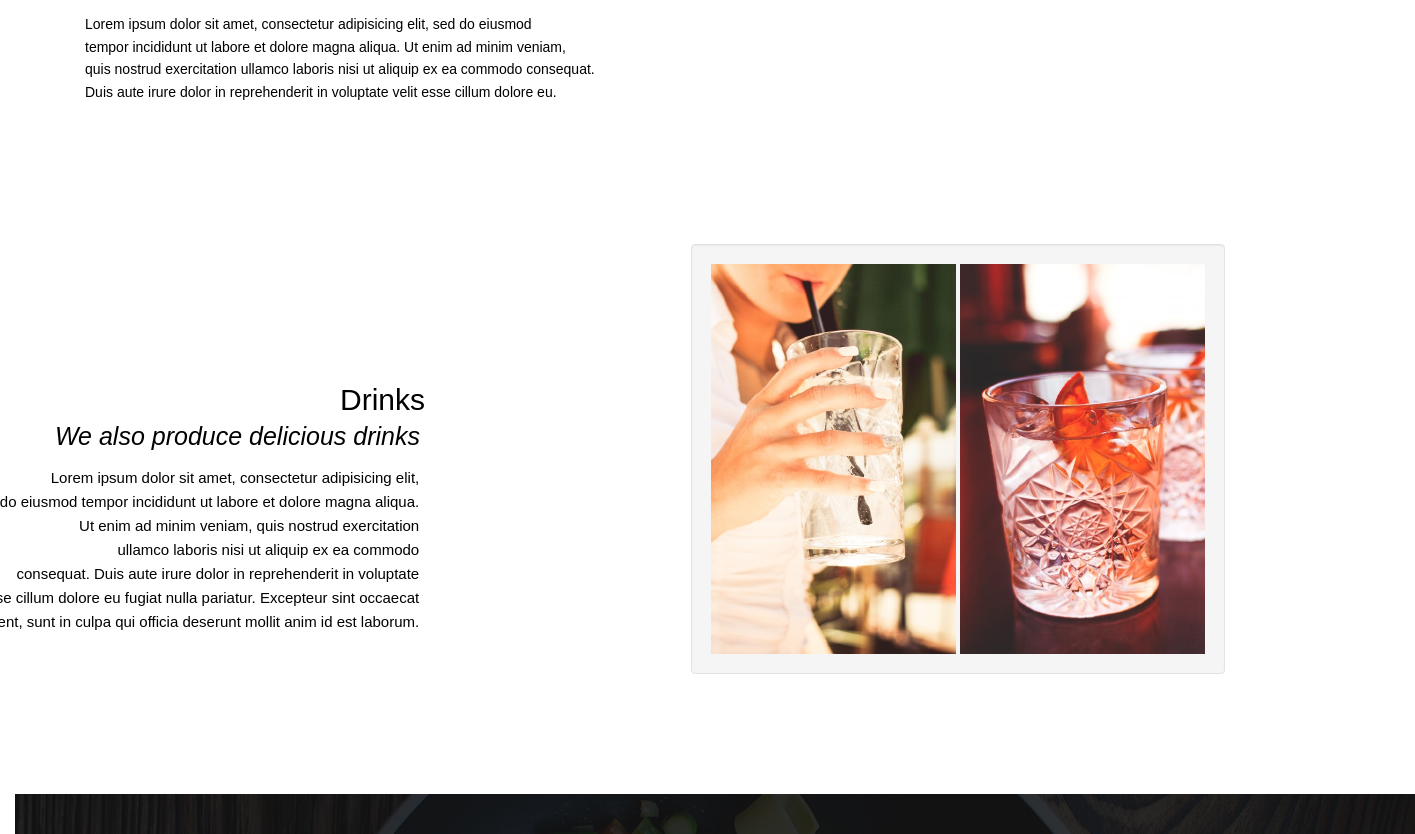
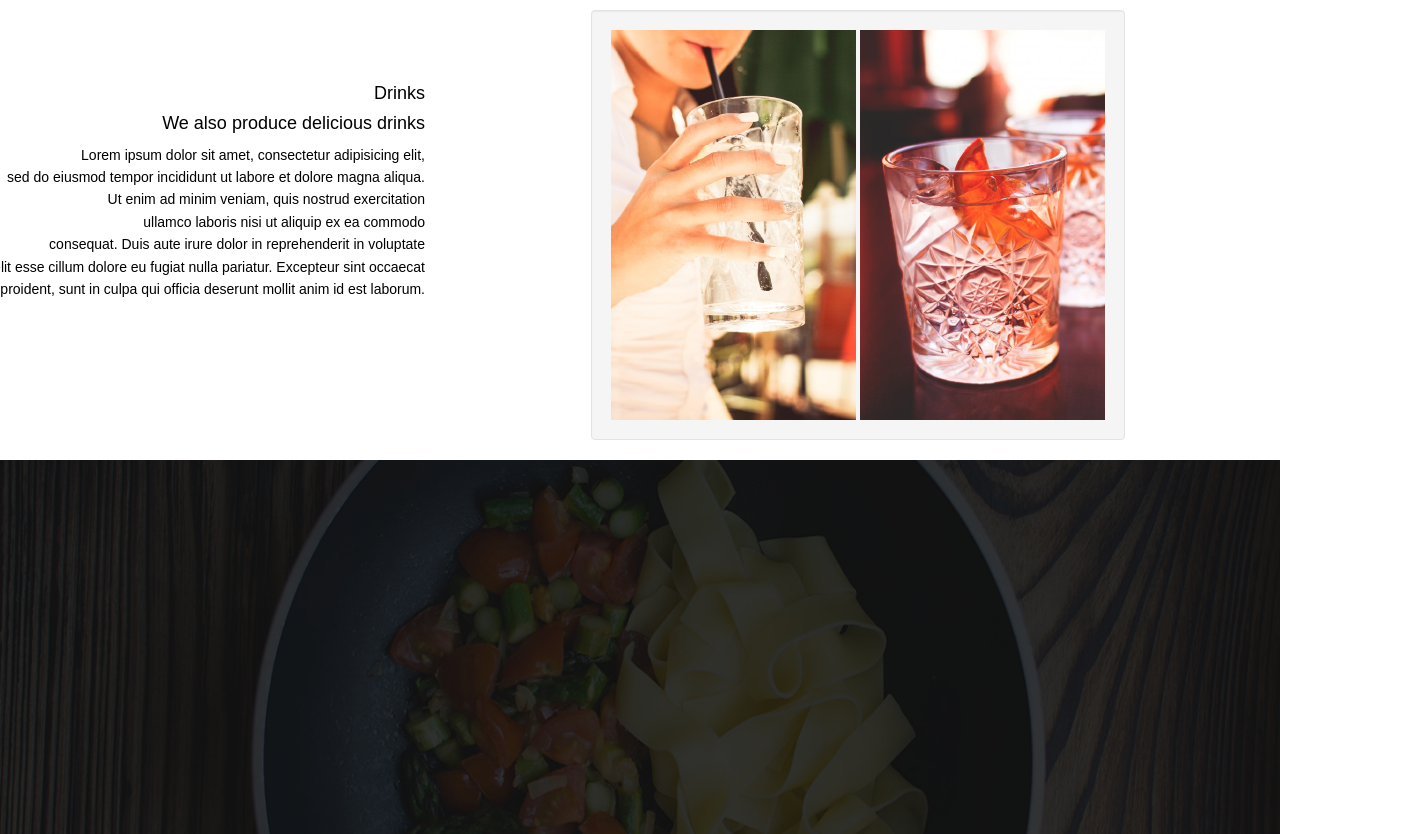
Before and after one commit to probantan/2nd-project, a plain HTML site: page index.html in a window 1280 px wide. Shown: the part 1426-2260 px from the top of the page, 1415 px wide, since content can reach past the window. Drawn offline with nearby package versions, Linux system fonts and the light colour scheme; a script that the page names is missing.

Commit message:
sized my background to fit the screen

```diff
--- a/css/styles.css
+++ b/css/styles.css
@@ -125,13 +125,10 @@ body{
 
  }
  #bg{
-   background-image: url('../img/foodsBg.jgp');
    height: 100%;
    position:relative;
    width: 100%;
-   padding: 0px;
    background-size: cover;
-   margin: 0px;
    background-position: center;
 
 
@@ -158,7 +155,7 @@ body{
     top: 80px;
     border-left-width: medium;
     color: black;
-    left: 20px;
+    left: 200px;
 
 
 }
@@ -172,6 +169,8 @@ body{
   position: relative;
   color: black;
   top: 100px;
+  float: left;
+  l
 }
 #Happy{
   background-color: lavender;
@@ -202,11 +201,40 @@ body{
     transform: scale(1.1);
 }
 .col-md-3{
+  position: relative;
   padding: 0;
-  position: relative;
-  margin: 0;
-  top: 0px;
+
+
 }
 .jumbotron{
   padding: 0;
 }
+.cool{
+  position: relative;
+  top: 150px;
+  color: black;
+  text-align: justify;
+}
+.kul{
+  position: relative;
+  top: 150px;
+  color: black;
+  text-align: right;
+  left: -400px;
+}
+.col-md-6{
+  position: relative;
+  left: -100px;
+}
+.jumbotron{
+  margin-bottom: 0px;
+}
+
+img{
+  margin: 0;
+}
+
+#bannerImage{
+  width: 100%;
+  height: 600px;
+}
--- a/index.html
+++ b/index.html
@@ -14,8 +14,7 @@
 </head>
 
 <body>
-  <div class="jumbotron"
-  <div class=""
+  <div class="jumbotron">
 <header id="showcase">
     <img src="img/logoBig.png" alt="">
     <h1>Welcome To Menu</h1>
@@ -33,7 +32,7 @@
 
 
       <div class="col-md-3">
-        <img src="img/breakfast.jpg" class="zoom">
+        <img  src="img/breakfast.jpg" class="zoom">
         </div>
 
 
@@ -53,34 +52,41 @@
           <img src="img/fastFood2.jpg" style="float:left">
         </div>
 </div>
-        <div class="col-md-6">
+        <div class="container">
+          <div class="cool">
           <h2>Fast Food</h2>
           <h3>You'll love our delicious fast food </h3>
           <p> Lorem ipsum dolor sit amet, consectetur adipisicing elit, sed do eiusmod <br> tempor incididunt ut labore et dolore magna aliqua. Ut enim ad minim veniam, <br> quis nostrud exercitation ullamco laboris nisi ut aliquip ex ea commodo consequat.
             <br> Duis aute irure dolor in reprehenderit in voluptate velit esse cillum dolore eu.</p>
         </div>
       </div>
+    </div>
       <div class="container">
       <div class="row">
-        <div class="col-md-6">
-          <h4 class="h">Drinks</h4>
-          <h4 class="h4"></strong>We also produce delicious drinks</strong></h4>
-          <p class="pa">Lorem ipsum dolor sit amet, consectetur adipisicing elit,<br> sed do eiusmod tempor incididunt ut labore et dolore magna aliqua.<br> Ut enim ad minim veniam, quis nostrud exercitation <br> ullamco laboris nisi ut aliquip ex ea commodo
+        <div class="kul">
+          <h4 class="kul">Drinks</h4>
+          <h4 class="kul"></strong>We also produce delicious drinks</strong></h4>
+          <p class="kul">Lorem ipsum dolor sit amet, consectetur adipisicing elit,<br> sed do eiusmod tempor incididunt ut labore et dolore magna aliqua.<br> Ut enim ad minim veniam, quis nostrud exercitation <br> ullamco laboris nisi ut aliquip ex ea commodo
             <br> consequat. Duis aute irure dolor in reprehenderit in voluptate <br> velit esse cillum dolore eu fugiat nulla pariatur. Excepteur sint occaecat <br>cupidatat non proident, sunt in culpa qui officia deserunt mollit anim id est laborum.</p>
         </div>
 </div>
 </div>
-        <div class=" col-md-6">
+
+        <div class="col-md-6">
           <div class="img">
             <div class="well">
               <div class="zoom">
               <img src="img/drink1.jpg">
               <img src="img/drink2.jpg">
             </div>
-</div>
           </div>
-          <div id="bg">
-            <img src="img/foodsBg.jpg" alt="">
+
+          </div>
+        </div>
+        <img id="bannerImage" src="img/foodsBg.jpg" alt="Foods Background Image">
+
+
+          <div id="bg" style="background-image:url('../img/foodsBg.jpg')" >
 </div>
             <div id="container">
               <div class="well">
```
